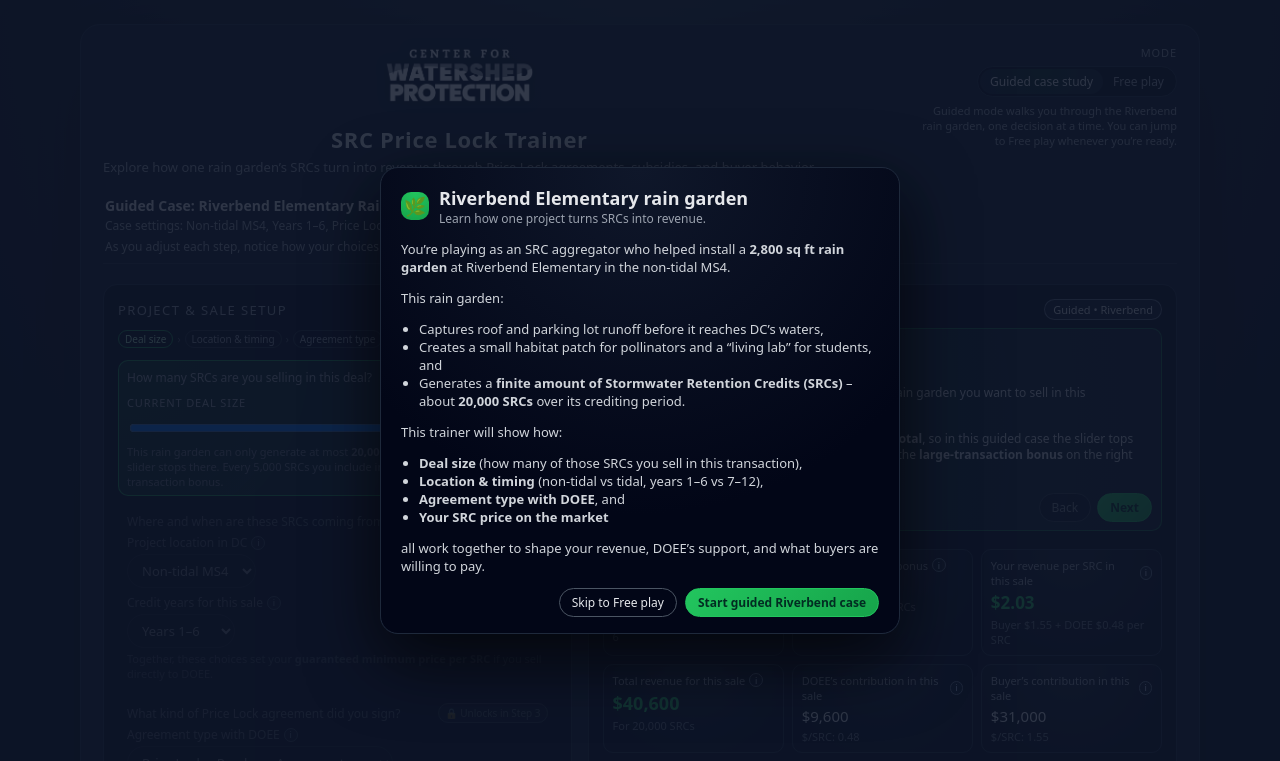
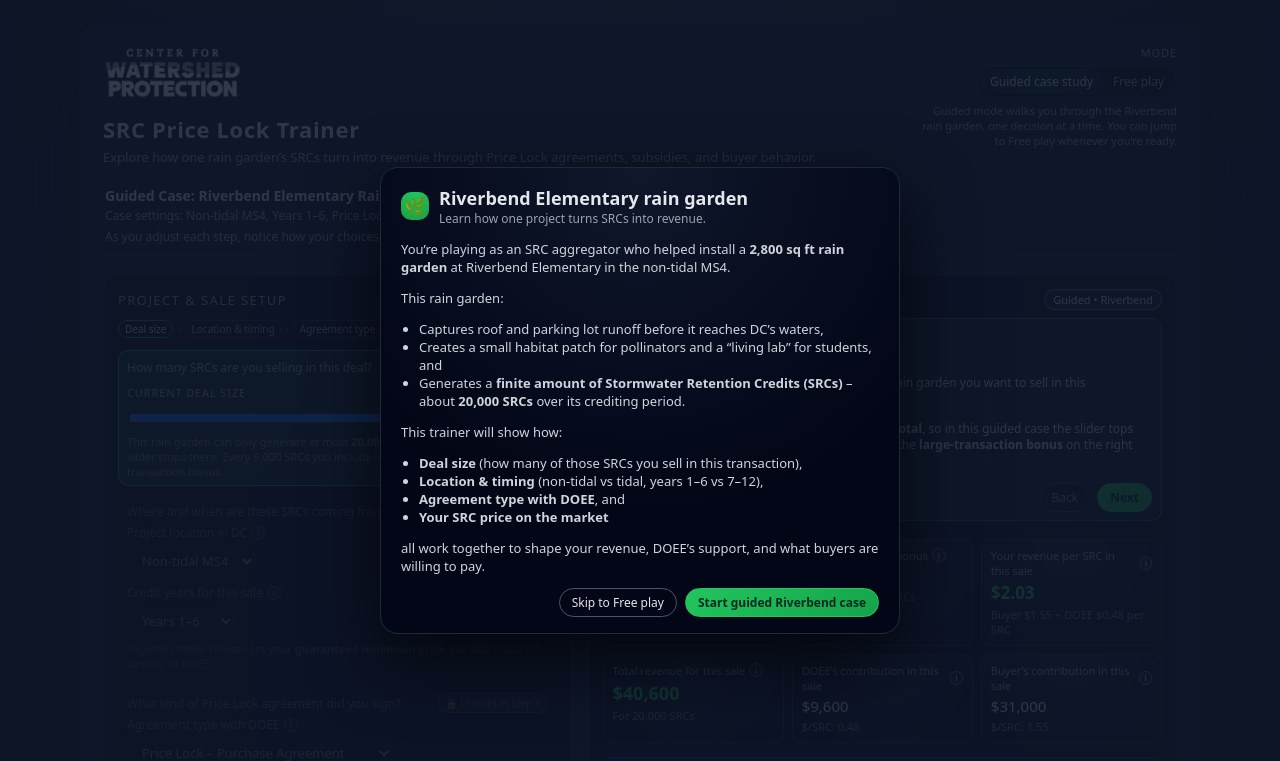
Before and after one commit to cwp-org/src-price-lock-trainer, a plain HTML site: page index.html in a window 1280 px wide. Shown: the top 761 px of the page. Drawn offline with Linux system fonts and the light colour scheme.

Commit message:
Update index.html

```diff
--- a/index.html
+++ b/index.html
@@ -57,14 +57,18 @@
     /* CWP logo in header */
 .header-main {
   display: flex;
-  flex-direction: column;
-  align-items: center;
-  text-align: center;       /* makes h1 + p centered */
-  gap: 14px;
+  flex-direction: column;   /* stack logo over title */
+  align-items: flex-start;  /* left-align everything */
+  gap: 14px;                /* spacing between logo + title */
+}
+
+.logo-wrap {
+  display: flex;
+  align-items: flex-start;
 }
 
 .cwp-logo {
-      height: 60px;
+  height: 55px;             /* adjust if you want it bigger */
   width: auto;
   object-fit: contain;
   filter: drop-shadow(0 0 6px rgba(0,0,0,0.4));
@@ -81,6 +85,7 @@
   font-size: 13px;
   color: var(--text-soft);
 }
+
 
     .mode-switch {
       display: flex;
```
Lines whose indentation alone changed are shown as unchanged.
